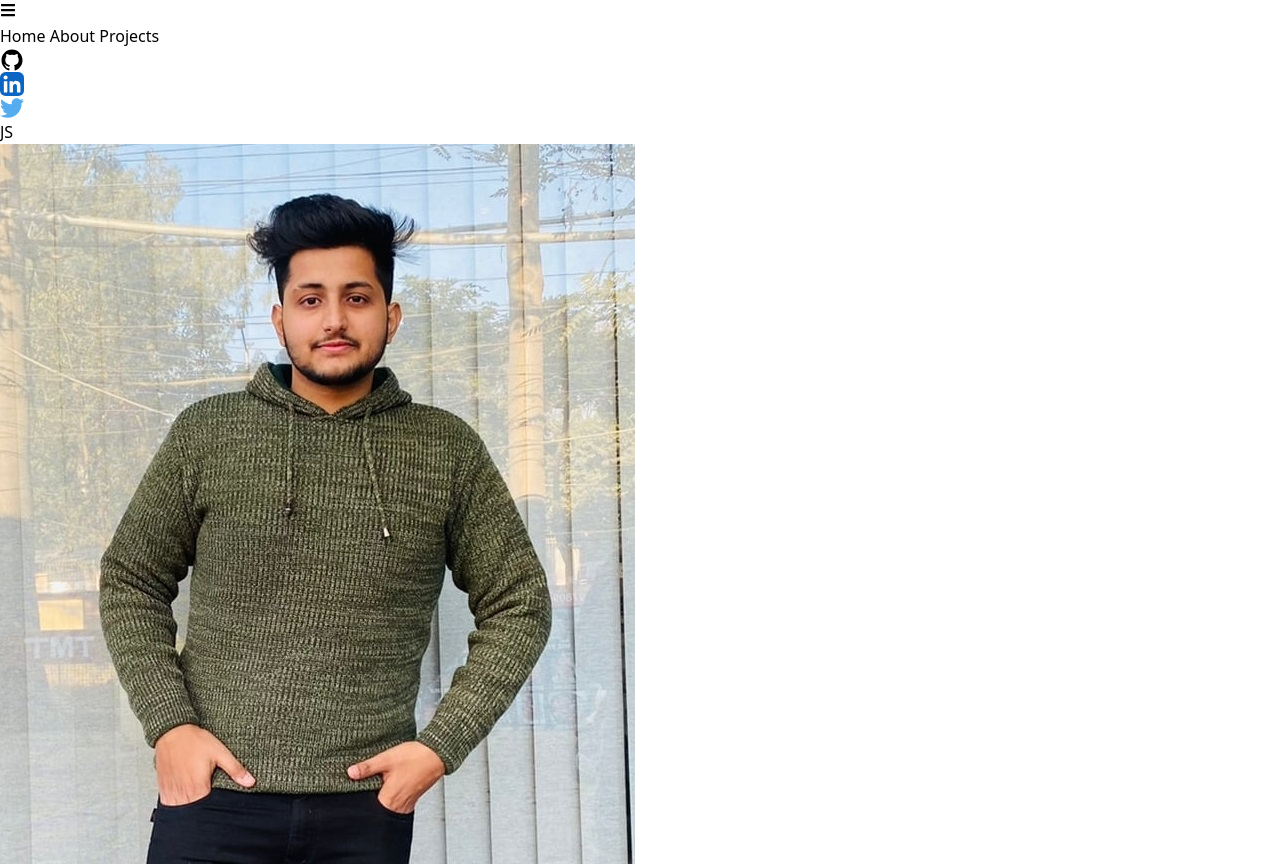
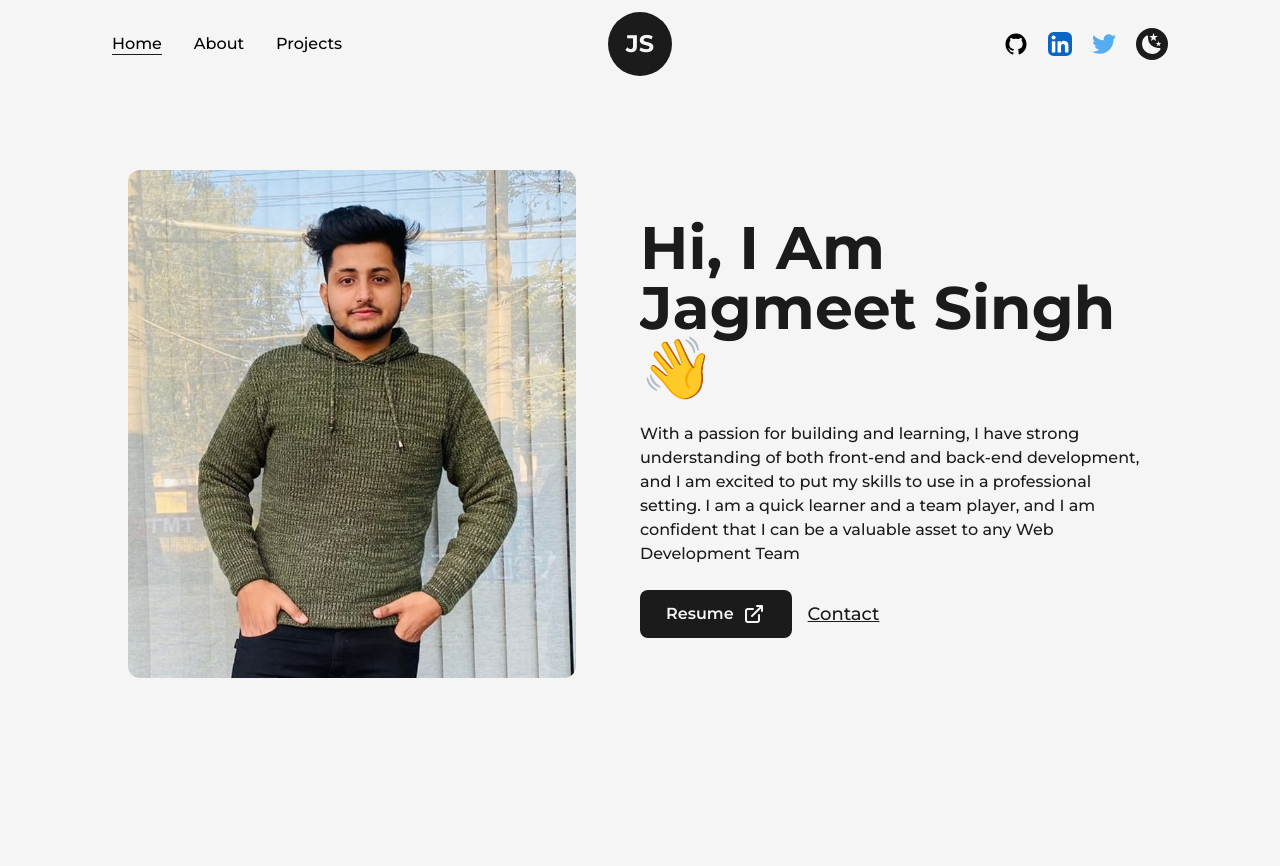
Before and after one commit to ucantbe-jagmeet/jagmeet-portfolio, a Next.js app: page / in a window 1280 px wide. Shown: the top 866 px of the page. Built offline with nearby package versions, Linux system fonts and the light colour scheme.

Commit message:
dark mode bug fixed

```diff
--- a/src/components/Navbar.jsx
+++ b/src/components/Navbar.jsx
@@ -136,7 +136,7 @@ const Navbar = () => {
             );
           })}
 
-          {/* <button
+          <button
             onClick={() => setMode(mode === "light" ? "dark" : "light")}
             className={`flex items-center justify-center rounded-full p-1 ${
               mode === "light" ? "bg-dark text-light" : "bg-light text-dark"
@@ -147,7 +147,7 @@ const Navbar = () => {
             ) : (
               <MoonIcon className={"fill-dark"} />
             )}
-        </button> */}
+          </button>
         </nav>
       </div>
 
@@ -188,7 +188,7 @@ const Navbar = () => {
               );
             })}
 
-            {/* <button
+            <button
               onClick={() => setMode(mode === "light" ? "dark" : "light")}
               className={`flex items-center justify-center rounded-full p-1 ${
                 mode === "light" ? "bg-dark text-light" : "bg-light text-dark"
@@ -199,7 +199,7 @@ const Navbar = () => {
               ) : (
                 <MoonIcon className={"fill-dark"} />
               )}
-        </button> */}
+            </button>
           </nav>
         </motion.div>
       ) : null}
--- a/tailwind.config.js
+++ b/tailwind.config.js
@@ -1,14 +1,15 @@
 /** @type {import('tailwindcss').Config} */
 
-import { fontFamily } from "tailwindcss/defaultTheme";
+const { fontFamily } = require("tailwindcss/defaultTheme");
 
-export const content = [
+module.exports = {
+  content: [
     "./src/pages/**/*.{js,ts,jsx,tsx,mdx}",
     "./src/components/**/*.{js,ts,jsx,tsx,mdx}",
     "./src/app/**/*.{js,ts,jsx,tsx,mdx}",
-];
-
-export const theme = {
+  ],
+  darkMode: "class",
+  theme: {
     extend: {
       fontFamily: {
         mont: [`var(--font-mont)`, ...fontFamily.sans],
@@ -30,7 +31,6 @@ export const theme = {
           "repeating-radial-gradient(rgba(255,255,255,0.44) 2px, #1b1b1b 10px, #1b1b1b 80px)",
       },
     },
-  darkMode: "class",
     screens: {
       "2xl": { max: "1535px" },
       xl: { max: "1279px" },
@@ -39,6 +39,6 @@ export const theme = {
       sm: { max: "639px" },
       xs: { max: "479px" },
     },
+  },
+  plugins: [],
 };
-
-export const plugins = [];
```
Lines whose indentation alone changed are shown as unchanged.
